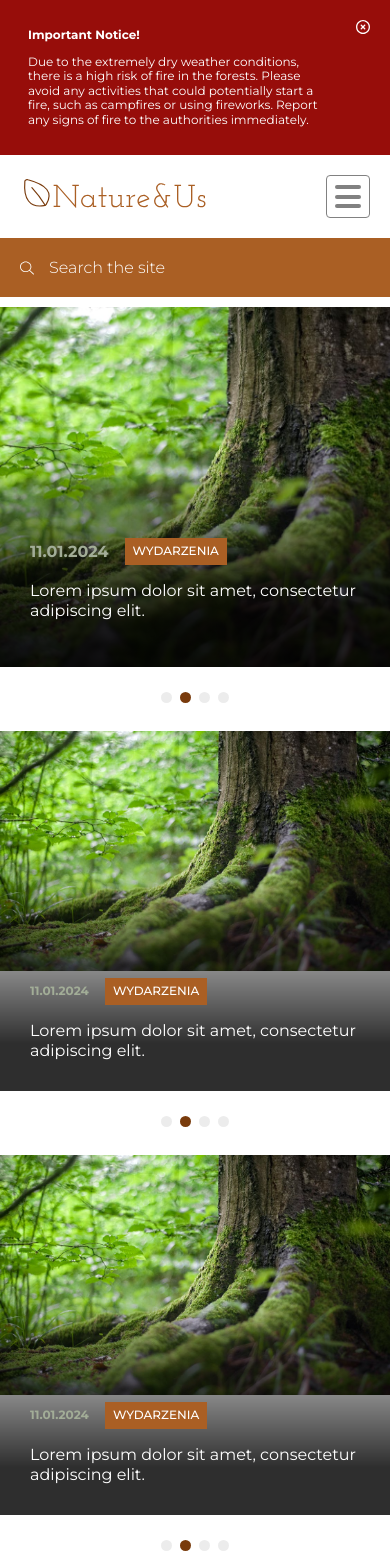
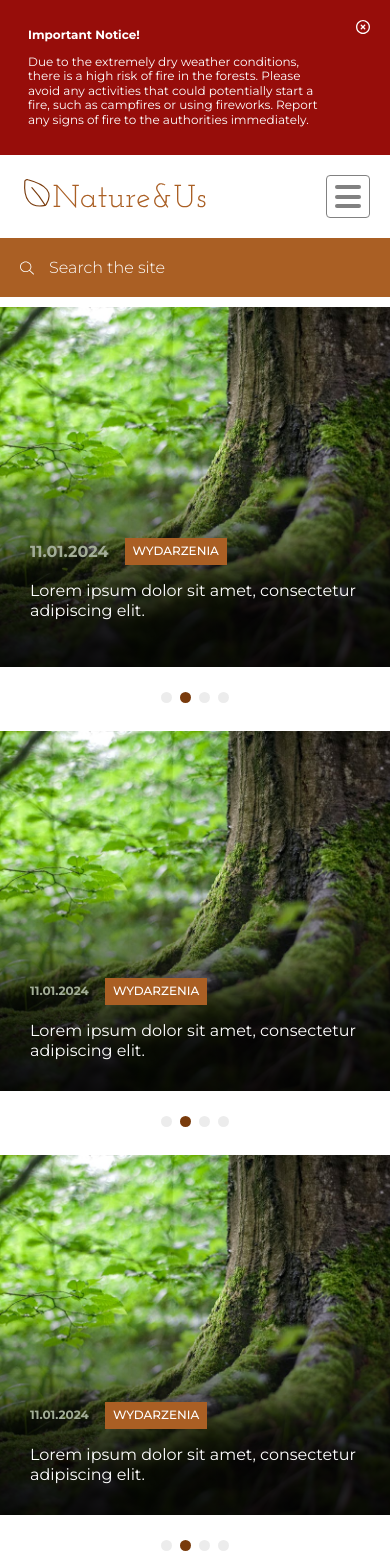
Before and after one commit to goldipl/nature-and-us, a Next.js app: page / in a window 390 px wide. Shown: the top 1568 px of the page. Built offline with nearby package versions, Linux system fonts and the light colour scheme.

Commit message:
set mobile swiper imgs height to 100%

```diff
--- a/src/sass/home/_news_section.scss
+++ b/src/sass/home/_news_section.scss
@@ -410,7 +410,7 @@
           height: 360px;
           img {
             width: 100% !important;
-            height: 360px;
+            height: 100% !important;
             object-fit: cover;
           }
         }
```
